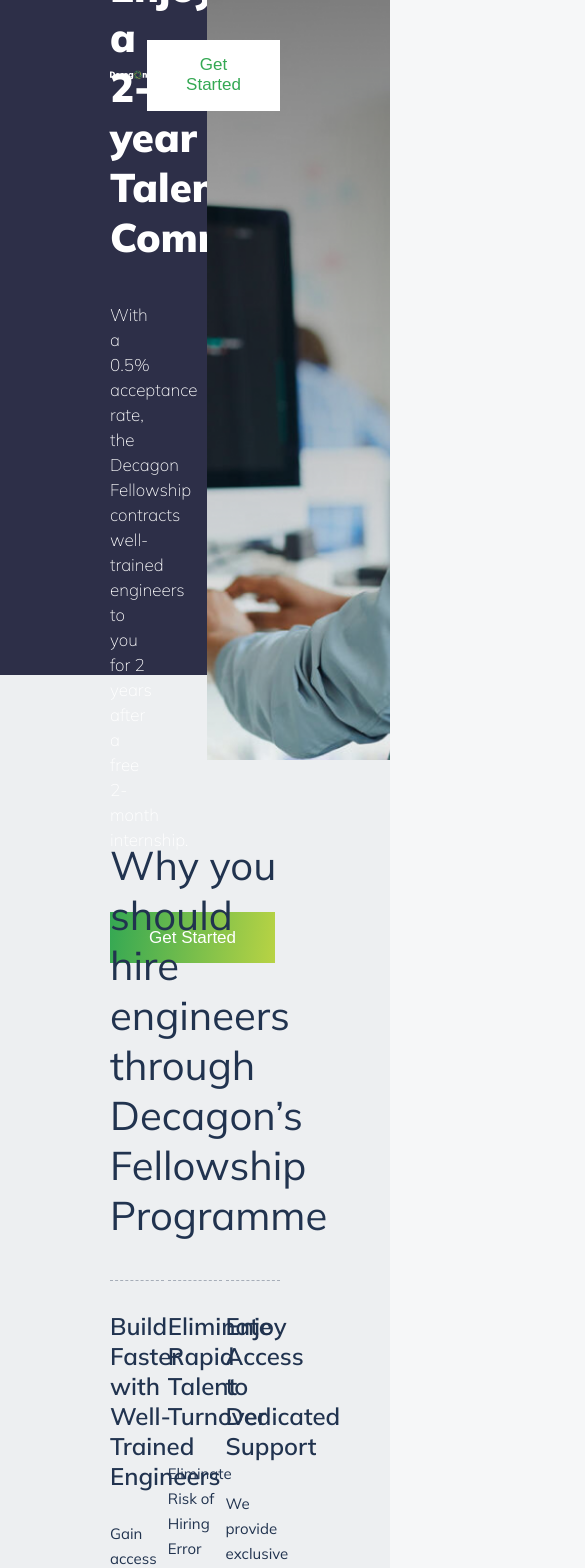
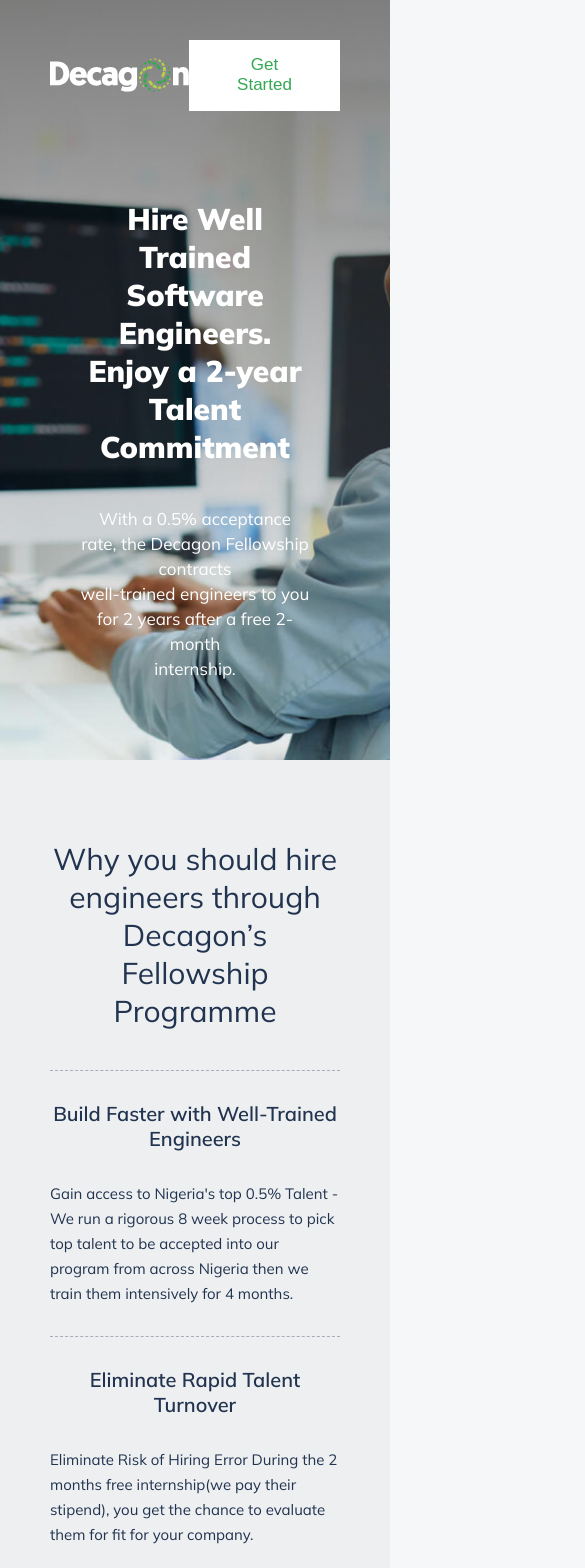
Before and after one commit to dexkode4/Decagon-fellowship, a React (Create React App) app: page / in a window 390 px wide. Shown: the top 1568 px of the page, 585 px wide, since content can reach past the window. Built offline with nearby package versions, Linux system fonts and the light colour scheme.

Commit message:
working on mobile

```diff
--- a/src/components/About/About.module.scss
+++ b/src/components/About/About.module.scss
@@ -3,31 +3,54 @@
 .about {
     padding: 8em 11em;
 
+    @media (max-width:816px) {
+        padding: 8em 5em;
+    }
+
     &_header {
         color: $decagon-blue-100;
         font-size: 4rem;
         margin-bottom: 4rem;
+
+        @media (max-width:816px) {
+            font-size: 3rem;
+            margin-bottom: 4rem;
+            text-align: center;
+        }
     }
 
     &_content {
         display: flex;
         justify-content: space-between;
         color: $decagon-blue-100;
+       @media (max-width:816px) {
+           flex-direction: column;
+       }
+
         &Box {
             border-top: 1px dashed rgba(33, 51, 79, 0.35);
             padding-top: 3em;
             width: 32%;
 
+            @media (max-width:816px) {
+                width: 100%;
+                margin-bottom: 3rem;
+            }
             h3 {
                 font-size: 2.4rem;
                 font-weight: 600;
                 margin-bottom: 3rem;
+                @media (max-width:816px) {
+                    font-size: 2rem;
+                    text-align: center;
+                }
             }
 
             p {
                 font-size: 1.5rem;
                 font-weight: 400;
                 line-height: 2.5rem;
+
             }
         }
     }
--- a/src/components/AboutDecagon/AboutDecagon.module.scss
+++ b/src/components/AboutDecagon/AboutDecagon.module.scss
@@ -3,6 +3,10 @@
 .decagon {
     background: $color-white;
     padding: 6em 11em;
+
+    @media (max-width:800px){
+        padding: 6em 2em;
+    }
 }
 
 .container {
@@ -10,19 +14,34 @@
     justify-content: space-between;
     align-items: center;
     color: $decagon-blue-100;
+
+    @media (max-width:800px){
+        flex-direction: column;
+    }
     &_Left{
         overflow: hidden;
         width: 46%;
         img {
             width: 100%;
         }
+
+        @media (max-width:800px){
+            width: 95%;
+            margin-bottom: 4rem;
+        }
     }
     &_Right{
         width: 46%;
+        @media (max-width:800px){
+            width: 95%;
+            text-align: center;
+        }
         h1 {
             font-size: 5rem;
             font-weight: 400;
             margin-bottom: 4rem;
+
+
         }
 
         p {
--- a/src/components/Accordion/Accordion.module.scss
+++ b/src/components/Accordion/Accordion.module.scss
@@ -6,6 +6,10 @@
     padding-top: 65px;
     padding: 4em 11em;
     background: $color-white;
+
+    @media (max-width:916px) {
+        padding: 4em 3em;
+     }
 
     &__info {
         margin-top: 10rem;
--- a/src/components/Alumni/Alumni.module.scss
+++ b/src/components/Alumni/Alumni.module.scss
@@ -7,11 +7,20 @@
     padding: 8em 13em;
     padding-top: 10em;
     color: $decagon-blue-100;
-
+    @media (max-width:916px) {
+        padding: 8em 3em;
+     }
 
 
     &_testimonial {
-        width: 48%
+        width: 48%;
+        display:flex;
+        flex-direction: column;
+        justify-content: space-between;
+        @media (max-width:916px) {
+           margin-bottom: 3rem;
+           width: 100%;
+        }
     }
     &::after{
         content: url(../../assets/svg/QuotesIcon.svg);
@@ -20,6 +29,11 @@
         position: absolute;
         top: 15%;
         right: 7%;
+
+        @media (max-width:916px) {
+           display: none;
+         }
+
     }
 
     &_header {
@@ -37,9 +51,13 @@
     }
 
     &Bio{
+        align-self: flex-end;
         display: flex;
         float: right;
         align-items: center;
+        @media (max-width:916px) {
+            align-self: center;
+        }
     }
 
     &_testimonialContent {
@@ -47,7 +65,7 @@
         border-radius: 1rem;
         font-size: 1.2rem;
         padding: 2em;
-        height: 20rem;
+        // height: 20rem;
         text-align: center;
         display: grid;
         place-content: center;
@@ -62,4 +80,9 @@
 .carousel {
     display: flex;
     justify-content: space-between;
+
+    @media (max-width:916px) {
+        flex-direction: column;
+        align-items: center;
+    }
 }
--- a/src/components/Header/Header.module.scss
+++ b/src/components/Header/Header.module.scss
@@ -13,4 +13,9 @@
     &_homeBtn{
         cursor: pointer;
     }
+
+    @media (max-width:844px) {
+        padding: 4em 5em;
+
+    }
 }
--- a/src/components/Jumbotron/Jumbotron.module.scss
+++ b/src/components/Jumbotron/Jumbotron.module.scss
@@ -15,11 +15,20 @@
         color: $color-white;
         padding: 0 11em;
         padding-right: 6em;
+        @media (max-width:844px) {
+            display: none;
+
+        }
 
         h1 {
             font-size: 4rem;
             margin-bottom: 4rem;
             font-weight: 900;
+
+            @media (max-width:1328px) {
+                margin-top: 4rem;
+                font-size: 3rem;
+            }
         }
         p {
             font-size: 1.7rem;
@@ -36,5 +45,37 @@
         background-size: cover;
         background-repeat: no-repeat;
         background-position: center center;
+
+        @media (max-width:844px) {
+            width: 100%;
+        }
+
+        &Mobile{
+            display: none;
+            text-align: center;
+            margin-top: 20rem;
+            padding: 0 8em;
+            @media (max-width:844px) {
+                display: block;
+                color: $color-white;
+
+            }
+            h1 {
+                font-size: 4rem;
+                margin-bottom: 4rem;
+                font-weight: 900;
+
+                @media (max-width:1328px) {
+                    margin-top: 4rem;
+                    font-size: 3rem;
+                }
+            }
+            p {
+                font-size: 1.7rem;
+                font-weight: 400;
+                line-height: 2.5rem;
+                margin-bottom: 6rem;
+            }
+        }
     }
 }
--- a/src/components/Jumbotron/index.js
+++ b/src/components/Jumbotron/index.js
@@ -14,7 +14,16 @@
                 </p>
                 <Button background="green" link="signup" size="sm" title="Get Started"/>
             </div>
-            <div className={styles.jumbotronRight}/>
+            <div className={styles.jumbotronRight}>
+                <div className={styles.jumbotronRightMobile}>
+                <h1>
+                Hire Well Trained Software Engineers. Enjoy a 2-year Talent Commitment
+                </h1>
+                <p>
+                With a 0.5% acceptance rate, the Decagon Fellowship contracts <br/> well-trained engineers to you for 2 years after a free 2-month <br/> internship.
+                </p>
+                </div>
+            </div>
         </div>
     )
 }
--- a/src/components/Pricing/Pricing.module.scss
+++ b/src/components/Pricing/Pricing.module.scss
@@ -4,6 +4,11 @@
     background: $background-grey;
     padding: 5em 11rem ;
     position: relative;
+
+    @media (max-width: 750px){
+        padding: 5em 2rem;
+    }
+
     &Main {
         background: $decagon-blue;
         border-radius: .5rem;
@@ -11,7 +16,6 @@
         text-align: center;
         padding: 5em;
         padding-bottom: 20rem;
-
         position: relative;
         h3{
             font-size: 2rem;
@@ -39,6 +43,16 @@
                 padding: 0 10em;
                 text-align: center;
                 margin-bottom: 3rem;
+
+                @media (max-width: 1080px){
+                    padding: 0 2em;
+                text-align: center;
+                margin-bottom: 3rem;
+                }
+            }
+
+            @media (max-width: 1080px){
+                margin-top: 10rem;
             }
         }
     }
@@ -52,8 +66,24 @@
         width: 40rem;
         margin-right: 3rem;
 
+        @media (max-width: 1080px){
+            margin-right: 0;
+            margin: 0 auto;
+            margin-bottom: 2rem;
+        }
+        @media (max-width: 530px){
+            width: 95%;
+        }
+
+
         &:last-child{
             margin-right: 0;
+
+            @media (max-width: 1080px){
+                margin-right: 0;
+                margin: 0 auto;
+                margin-bottom: 2rem;
+            }
         }
         &__description {
             display: flex;
@@ -98,5 +128,11 @@
         top: 70%;
         left: 50%;
         transform: translateX(-50%);
+
+        @media (max-width: 1080px){
+            position: relative;
+            flex-direction: column;
+        }
+
     }
 }
--- a/src/components/Testimonial/Testimonial.module.scss
+++ b/src/components/Testimonial/Testimonial.module.scss
@@ -5,10 +5,20 @@
     color: $decagon-blue-100;
     padding: 6em 11em;
 
+    @media (max-width: 800px) {
+        width: 90%;
+        padding: 6em 3em;
+    }
+
     &_header{
         font-size: 4rem;
         text-align: center;
         margin-bottom: 4rem;
+
+        @media (max-width: 800px) {
+            font-size: 3rem;
+        }
+
     }
 
     &_bottom{
@@ -16,6 +26,10 @@
             font-size: 4rem;
             font-weight: 400;
             text-align: center;
+
+            @media (max-width: 800px) {
+                font-size: 2.5rem;
+            }
         }
 
         p{
@@ -32,8 +46,16 @@
         display: flex;
         justify-content: space-between;
         margin: 0 auto;
-        width: 50%;
+        width: max-content;
         margin-top: 5rem;
+
+        @media (max-width: 800px) {
+           flex-direction: column;
+        }
+            & > *:not(:last-child){
+                margin-right: 2rem;
+            }
+
     }
     &_company{
         background: $color-white;
@@ -43,6 +65,11 @@
         place-content: center;
         padding: 2.7em;
         width: 17rem;
+
+        @media (max-width: 800px) {
+            width: 100%;
+            margin-bottom: 2rem;
+        }
     }
 
 
@@ -52,16 +79,35 @@
     display: flex;
     justify-content: space-between;
     align-items: center;
-   margin-bottom: 8rem;
+    margin-bottom: 8rem;
+
+   @media (max-width: 800px) {
+       flex-direction: column;
+   }
     &_Left{
         overflow: hidden;
         width: 46%;
         img {
             width: 100%;
         }
+
+        @media (max-width: 800px) {
+            width: 90%;
+            margin-bottom: 2rem;
+        }
+
     }
     &_Right{
         width: 46%;
+
+        &__name {
+            @media (max-width: 800px) {
+               text-align: center;
+            }
+        }
+        @media (max-width: 800px) {
+            width: 100%;
+        }
         h1 {
             font-size: 5rem;
             font-weight: 400;
@@ -73,6 +119,7 @@
             font-weight: 300;
             line-height: 2.5rem;
             margin-bottom: 3rem;
+
         }
     }
 }
--- a/src/components/Walkthrough/Walkthrough.module.scss
+++ b/src/components/Walkthrough/Walkthrough.module.scss
@@ -5,6 +5,10 @@
     background: $background-grey;
     display: flex;
     padding: 4em 11em;
+
+    @media (max-width: 702px) {
+        padding:4em 5em;
+   }
 
     &Box {
         display: flex;
@@ -37,13 +41,34 @@
             line-height: 6rem;
             margin-bottom: 4rem;
 
+            @media (max-width: 702px) {
+                font-size: 3rem;
+                text-align: center;
+           }
+
         }
+        @media (max-width: 986px) {
+            width: 100%;
+       }
+        @media (max-width: 702px) {
+            padding:0;
+       }
     }
 
     &Right{
         background-image: url(../../assets/images/businessman.png);
         background-size: cover;
         background-repeat: no-repeat;
+        background-position: center;
         width: 50%;
+        overflow: hidden;
+        img {
+            width: 100%;
+            height: 100%;
+        }
+
+        @media (max-width: 986px) {
+             display: none;
+        }
     }
 }
--- a/src/components/Walkthrough/index.js
+++ b/src/components/Walkthrough/index.js
@@ -1,5 +1,7 @@
 import React from 'react'
 import { OneIcon, ThreeIcon, TwoIcon } from '../../assets/svg';
+import image from '../../assets/images/businessman.png';
+
 import styles from './Walkthrough.module.scss';
 
 function Walkthrough() {
@@ -32,7 +34,9 @@
                     </div>
                 </div>
             </div>
-            <div className={styles.walkthroughRight}/>
+            <div className={styles.walkthroughRight}>
+                {/* <img src={image} alt="businessman" /> */}
+            </div>
 
         </div>
     )
```
